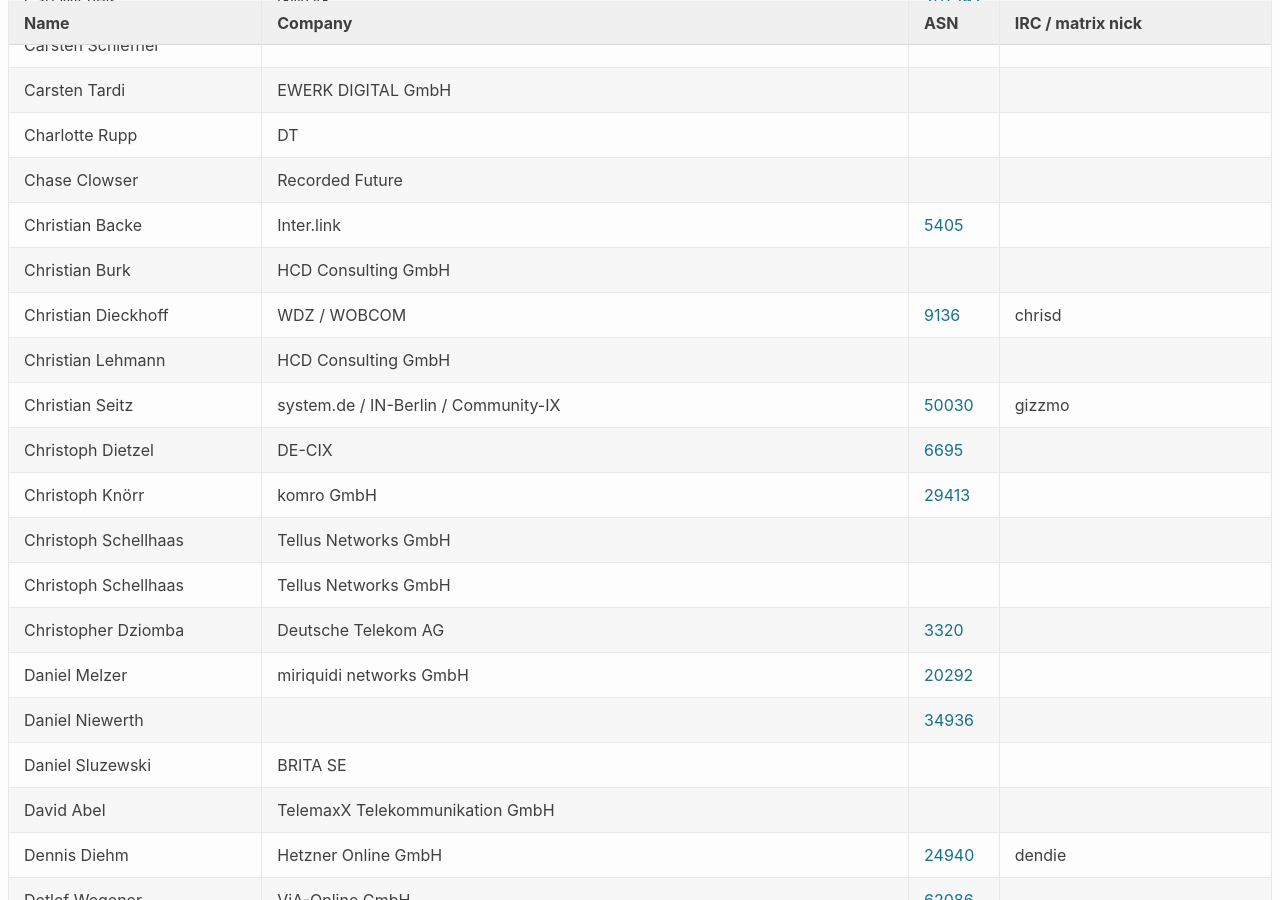
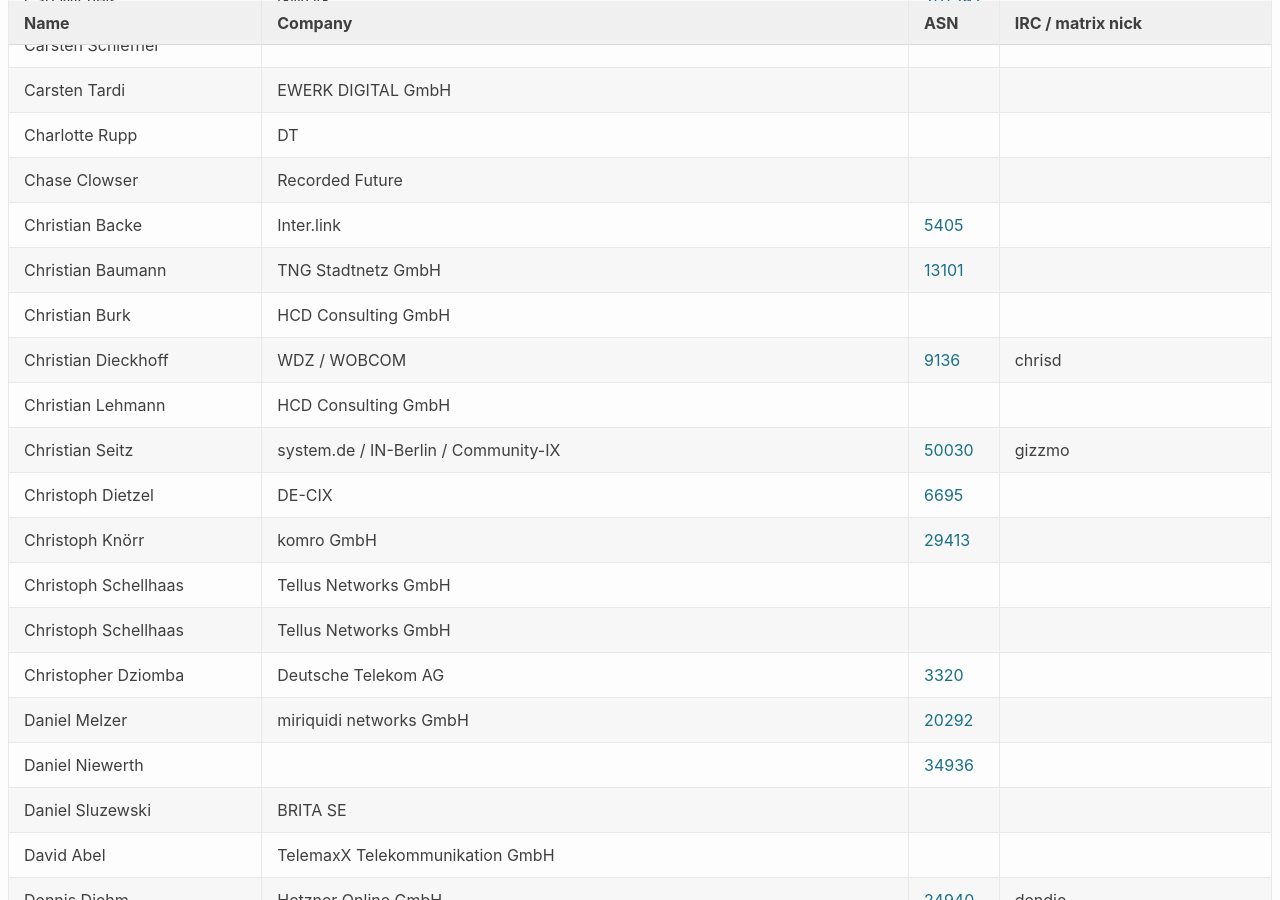
Before and after one commit to denog/pretix-attendeelist, a Jekyll site: the page built from denog17/index.markdown, in a window 1280 px wide and 900 px high, scrolled down 1504 px. Built offline with Jekyll 4.4.1, drawn with Linux system fonts in a browser that asks for light colours.

Commit message:
Latest data: Thu Jul  3 17:32:54 UTC 2025

```diff
--- a/_data/attendees_denog17_onsite.json
+++ b/_data/attendees_denog17_onsite.json
@@ -208,6 +208,12 @@
     "company": "Inter.link",
     "irc": null,
     "asn": "5405"
+  },
+  {
+    "name": "Christian Baumann",
+    "company": "TNG Stadtnetz GmbH",
+    "irc": null,
+    "asn": "13101"
   },
   {
     "name": "Christian Burk",
```
